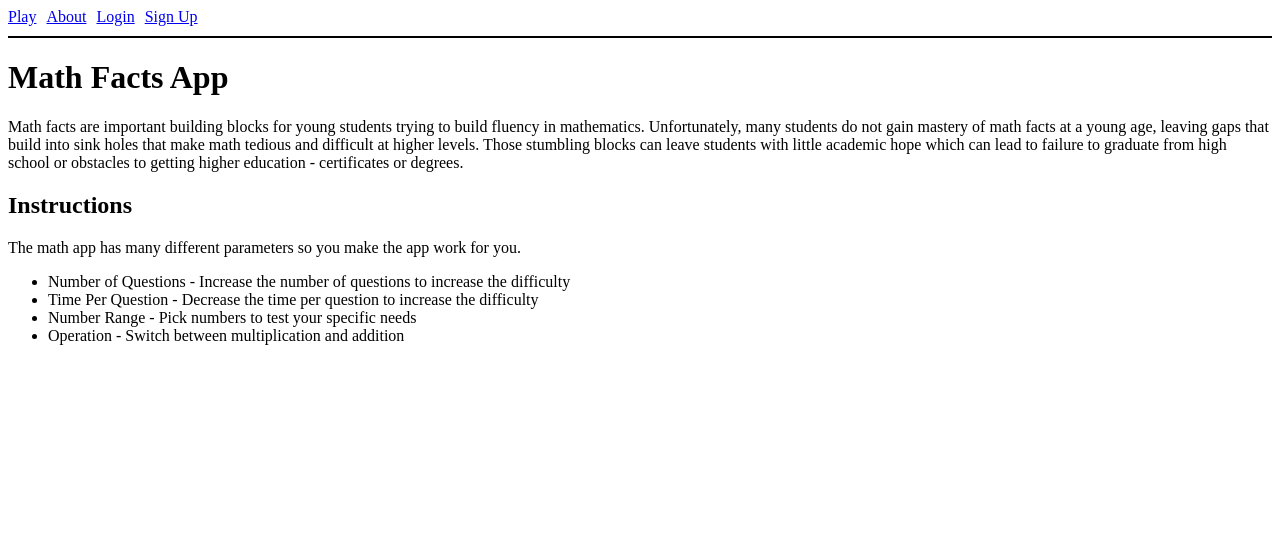
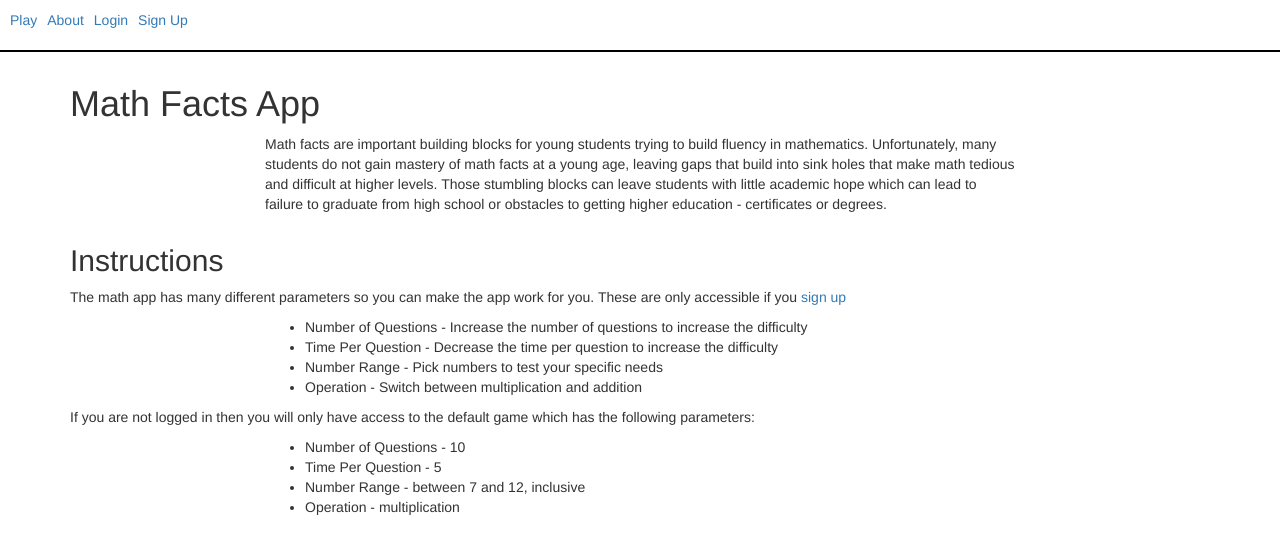
Before and after one commit to baschenbrenner/MathApp--Backend, a React (Create React App) app in the folder client/: page /about in a window 1280 px wide. Shown: the top 554 px of the page. Built offline with nearby package versions, Linux system fonts and the light colour scheme.

Commit message:
added containers and columns

```diff
--- a/client/package.json
+++ b/client/package.json
@@ -4,9 +4,6 @@
   "private": true,
   "dependencies": {
     "bootstrap": "^4.0.0",
-    "jquery": "^3.3.1",
-    "popper": "^1.0.1",
-    "popper.js": "^1.12.9",
     "react": "^16.2.0",
     "react-bootstrap": "^0.32.1",
     "react-dom": "^16.2.0",
--- a/client/public/index.html
+++ b/client/public/index.html
@@ -10,6 +10,8 @@
     -->
     <link rel="manifest" href="%PUBLIC_URL%/manifest.json">
     <link rel="shortcut icon" href="%PUBLIC_URL%/favicon.ico">
+    <link rel="stylesheet" href="https://maxcdn.bootstrapcdn.com/bootstrap/3.3.7/css/bootstrap.min.css" integrity="sha384-BVYiiSIFeK1dGmJRAkycuHAHRg32OmUcww7on3RYdg4Va+PmSTsz/K68vbdEjh4u" crossorigin="anonymous">
+
     <!--
       Notice the use of %PUBLIC_URL% in the tags above.
       It will be replaced with the URL of the `public` folder during the build.
--- a/client/src/components/NavLinkLoggedIn.js
+++ b/client/src/components/NavLinkLoggedIn.js
@@ -1,8 +1,9 @@
 import React from 'react';
 import { NavLink } from 'react-router-dom';
+import '../stylesheets/navLink.css';
 
 const NavLinkLoggedIn = () =>
-  <div>
+  <div className="navLink">
     <NavLink style={{ marginRight: '10px' }} to="/game">Play</NavLink>
     <NavLink style={{ marginRight: '10px' }} to="/about">About</NavLink>
     <NavLink style={{ marginRight: '10px' }} to="/logout">Logout</NavLink>
--- a/client/src/components/NavLinkLoggedOut.js
+++ b/client/src/components/NavLinkLoggedOut.js
@@ -1,8 +1,9 @@
 import React from 'react';
 import { NavLink } from 'react-router-dom';
+import '../stylesheets/navLink.css';
 
 const NavLinkLoggedOut = () =>
-  <div>
+  <div className="navLink">
     <NavLink style={{ marginRight: '10px' }} to="/game">Play</NavLink>
     <NavLink style={{ marginRight: '10px' }} to="/about">About</NavLink>
     <NavLink style={{ marginRight: '10px' }} to="/login">Login</NavLink>
--- a/client/src/components/ShowProblem.js
+++ b/client/src/components/ShowProblem.js
@@ -1,11 +1,10 @@
 import React, { Component } from 'react';
 
 export class ShowProblem extends Component {
-
     render(){
       return (
         <div className="ShowProblem">
-        Solve this:
+        Solve this:<br/>
           {this.props.firstNumber} {this.props.operationSymbol} {this.props.secondNumber}
         </div>
       );
--- a/client/src/containers/About.js
+++ b/client/src/containers/About.js
@@ -2,15 +2,25 @@ import React from 'react';
 
 const About = () =>
     (
-      <div id="about">
+
+            <div className="container" id="about">
               <h1> Math Facts App</h1>
+              <div className="row">
+                  <div className="col-md-2"></div>
+                    <div className="col-md-8">
                     <p> Math facts are important building blocks for young students trying to build fluency in mathematics.
                     Unfortunately, many students do not gain mastery of math facts at a young age, leaving gaps that build into
                     sink holes that make math tedious and difficult at higher levels. Those stumbling blocks can leave students with little
                     academic hope which can lead to failure to graduate from high school or obstacles to getting higher education - certificates or degrees.
                     </p>
+                    </div>
+                  <div className="col-md-2"></div>
+              </div>
               <h2> Instructions </h2>
-        <p> The math app has many different parameters so you make the app work for you.</p>
+              <p> The math app has many different parameters so you can make the app work for you. These are only accessible if you <a href="./signup">sign up</a></p>
+              <div className="row">
+                  <div className="col-md-2"></div>
+                  <div className="col-md-8">
                       <ul>
                         <li> Number of Questions - Increase the number of questions to increase the difficulty</li>
                         <li> Time Per Question - Decrease the time per question to increase the difficulty </li>
@@ -18,6 +28,21 @@ const About = () =>
                         <li> Operation - Switch between multiplication and addition </li>
                       </ul>
                   </div>
+                  </div>
+              <p> If you are not logged in then you will only have access to the default game which has the following parameters:</p>
+              <div className="row">
+                  <div className="col-md-2"></div>
+                  <div className="col-md-8">
+                      <ul>
+                        <li> Number of Questions - 10</li>
+                        <li> Time Per Question - 5 </li>
+                        <li> Number Range - between 7 and 12, inclusive </li>
+                        <li> Operation - multiplication </li>
+                      </ul>
+                  </div>
+                  </div>
+            </div>
+
     )
 
 export default About;
--- a/client/src/containers/GamePage.js
+++ b/client/src/containers/GamePage.js
@@ -149,12 +149,13 @@ renderSaveButton(props) {
          unanswered={this.props.game.numberUnanswered}
          timeLeft={this.state.totalTimeLeft}/>
         <br/>
-
-        <button className="ButtonStyle" onClick={this.startGame}>Start Game</button>
-        <button className="ButtonStyle" onClick={this.resetGame}>Reset Game</button>
-        <br />
-        {this.renderSaveButton(this.props.user)}
-        <br/>
+        <div id="buttons">
+          <button className="ButtonStyle" onClick={this.startGame}>Start Game</button>
+          <button className="ButtonStyle" onClick={this.resetGame}>Reset Game</button>
+          <br />
+          {this.renderSaveButton(this.props.user)}
+        </div>
+          <br/>
 
         <h2>Time Left for Question: {this.state.questionTimeLeft}</h2>
 
--- a/client/src/containers/Login.js
+++ b/client/src/containers/Login.js
@@ -39,17 +39,18 @@ class Login extends Component {
 
     render(){
       return (
-        <div>
+        <div className="container">
         <form style={{ marginTop: '16px' }} onSubmit={this.handleOnSubmit} >
           Username: <input
             type="text"
             onChange={this.handleOnUsernameChange}
             placeholder="Username"
             value={this.state.username}/><br/>
-            Password:
+            Password:&nbsp;
             <input
               type="password"
               onChange={this.handleOnPasswordChange}
+              placeholder="Password "
               value={this.state.password}/><br/>
           <input type="submit" value="Login" />
         </form>
--- a/client/src/containers/Signup.js
+++ b/client/src/containers/Signup.js
@@ -58,36 +58,50 @@ class Signup extends Component {
 
     render(){
       return (
-        <div>
+        <div className="container">
         <form style={{ marginTop: '16px' }} onSubmit={this.handleOnSubmit} >
-          Username: <input
+          <div className="row">
+            <div className="col-md-3">
+                      Username: <br/>
+                      <input
                         type="text"
                         onChange={this.handleOnUsernameChange}
                         placeholder="Username"
-            value={this.state.username}/><br/>
-            Password:
+                        value={this.state.username}/>
+            </div>
+            <div className="col-md-3">
+                        Password: <br/>
                         <input
                           type="password"
                           onChange={this.handleOnPasswordChange}
+                          placeholder="password"
                           value={this.state.password}/><br/>
-            Confirm Password:
+                        Confirm Password: <br/>
                         <input
                           type="password"
                           onChange={this.handleOnPasswordConfirmChange}
-              value={this.state.passwordConfirm}/><br/>
-              First Name:
+                          placeholder="password"
+                          value={this.state.passwordConfirm}/>
+            </div>
+            <div className="col-md-3">
+                          First Name: <br/>
                         <input
                           type="text"
                           onChange={this.handleOnFirstNameChange}
                           placeholder="First Name"
-              value={this.state.firstName}/><br/>
-              Last Name:
+                          value={this.state.firstName}/>
+            </div>
+            <div className="col-md-3">
+                          Last Name: <br/>
                         <input
                           type="text"
                           onChange={this.handleOnLastNameChange}
                           placeholder="Last Name"
-              value={this.state.lastName}/><br/>
+                          value={this.state.lastName}/>
+                              <br/><br/>
                       <input type="submit" value="Signup" />
+            </div>
+          </div>
         </form>
         </div>
       );
--- a/client/src/reducers/userReducer.js
+++ b/client/src/reducers/userReducer.js
@@ -8,7 +8,7 @@ export default function userReducer(state = {loading: false, user: null, games:
       { alert(action.payload.error.user_authentication)
         return Object.assign({}, state, {loading: false})}
     else
-      {return Object.assign({}, state, {loading: false, user: action.payload})}
+      { return Object.assign({}, state, {loading: false, user: action.payload})}
 
     case 'LOADING_GAMES':
       return Object.assign({}, state, {loading: true})
--- /dev/null
+++ b/client/src/stylesheets/navLink.css
@@ -0,0 +1,3 @@
+.navLink {
+  padding: 10px;
+}
```
Also changed, not shown: client/src/components/ButtonsLoggedIn.js (deleted). Lines whose indentation alone changed are shown as unchanged.
